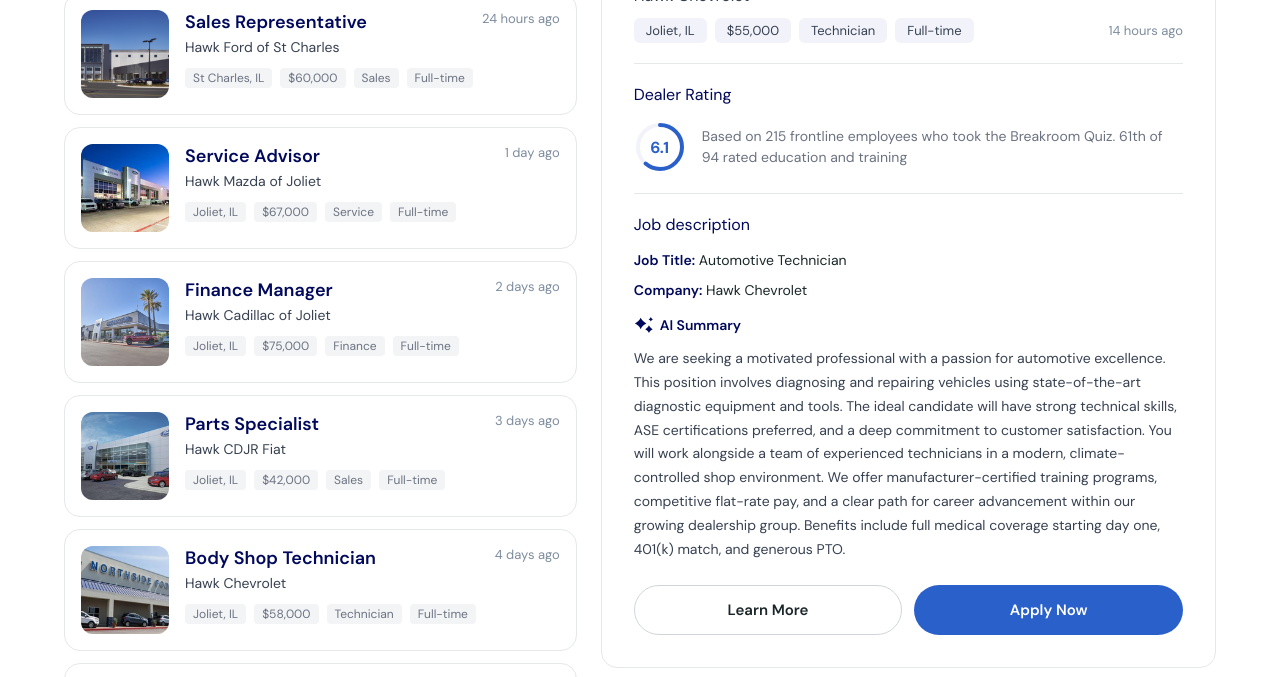
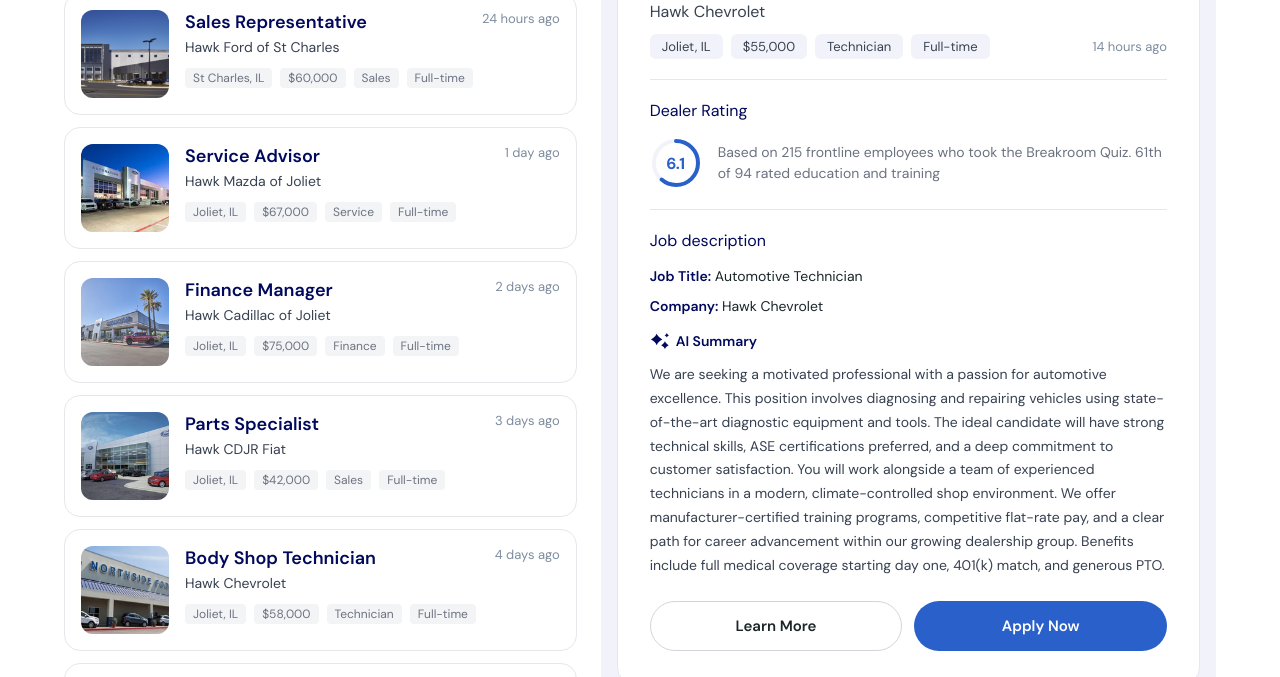
Before and after one commit to chetgpetey/hireology-brand-hub, a plain HTML site: page dealer.html in a window 1280 px wide. Shown: the part 2731-3408 px from the top of the page. Drawn offline with nearby package versions, Linux system fonts and the light colour scheme.

Commit message:
Add padding and #F2F3FA background to right-panel on desktop

```diff
--- a/dealer.html
+++ b/dealer.html
@@ -141,7 +141,7 @@
     .pag-num.active { background: #2a60ca; color: #fff; border-color: #2a60ca; }
     .pag-num:not(.active):hover { background: #f2f3fa; }
     /* JOB DETAIL PANEL */
-    #right-panel { position: sticky; top: 80px; align-self: start; }
+    #right-panel { position: sticky; top: 80px; align-self: start; padding: 16px; background: #F2F3FA; border-radius: 16px; }
     .job-detail-panel { background: #fff; border: 1px solid #e5e7eb; border-radius: 16px; padding: 32px; }
     .job-detail-panel .detail-header { display: flex; align-items: flex-start; justify-content: space-between; margin-bottom: 4px; flex-wrap: wrap; gap: 12px; }
     .job-detail-panel .detail-logo { width: 92px; height: auto; margin-bottom: 16px; }
```
Also changed, not shown: index.html (+1 -1 lines).
